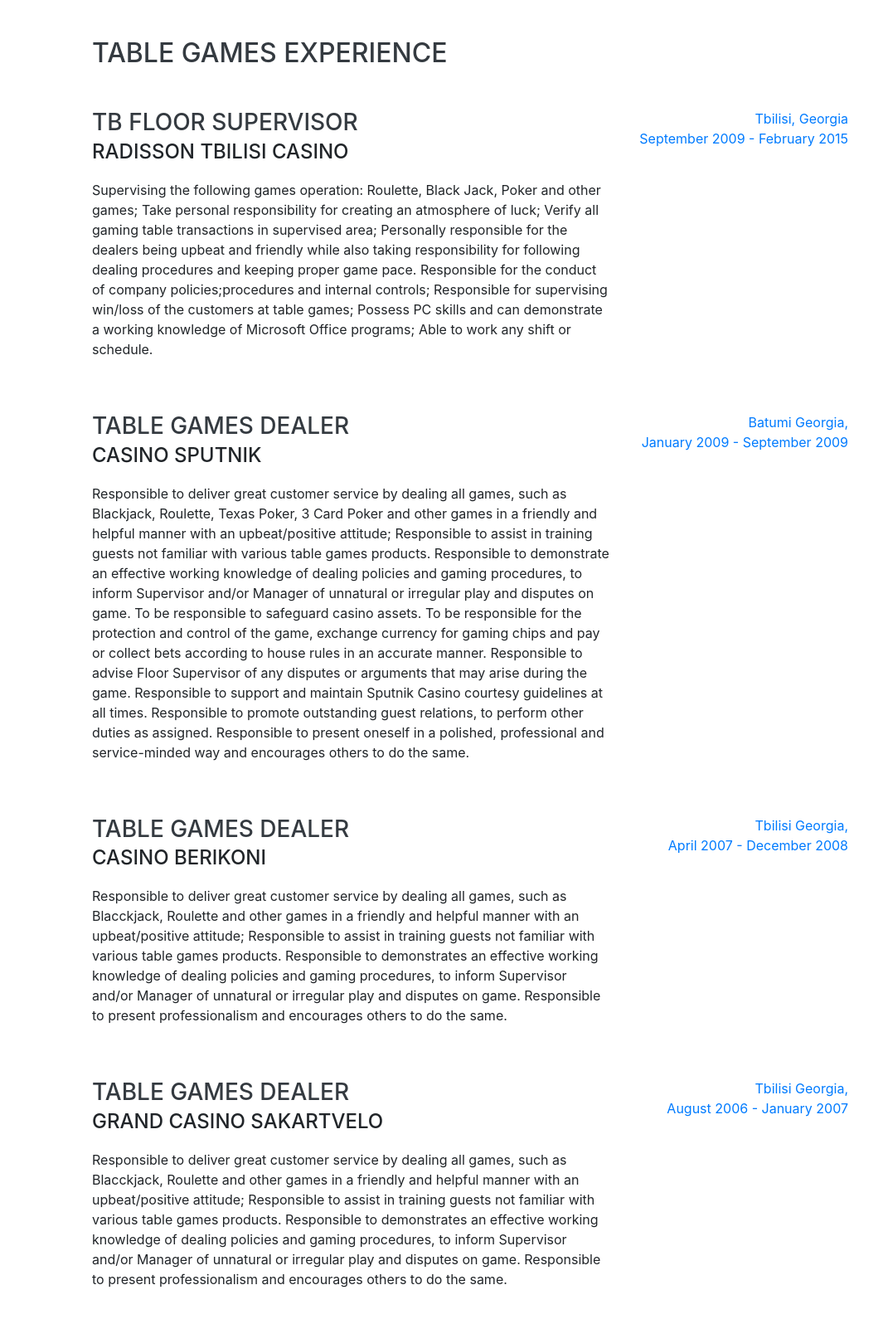
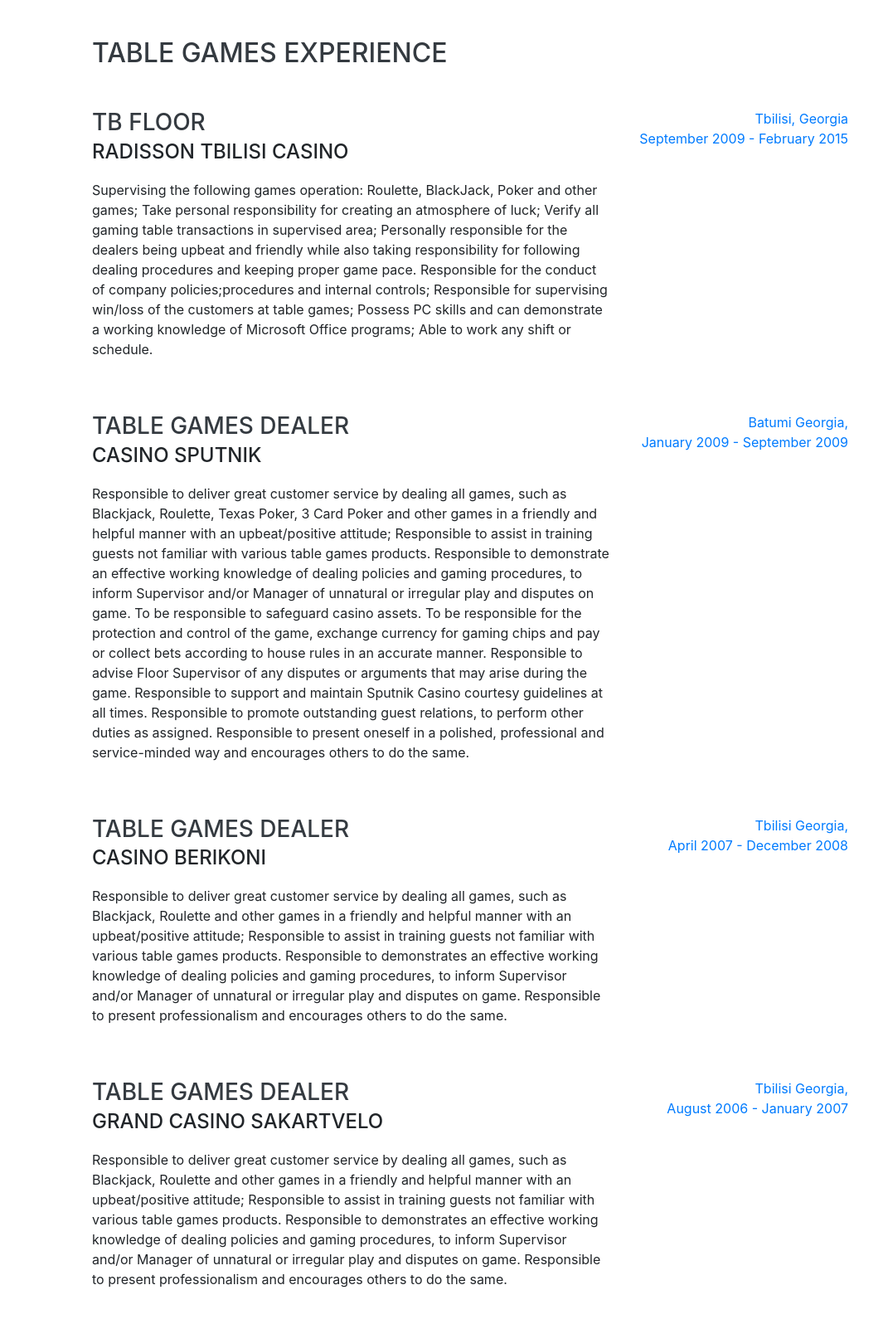
Before and after one commit to Mikirtumov/CasinoCV2, a website with bundled scripts: page index.html in a window 1280 px wide. Shown: the part 804-2400 px from the top of the page at 83% size, without its empty margins (209-1280 px from the left). Built offline with nearby package versions, Linux system fonts and the light colour scheme; a web font is replaced by a local one.

Commit message:
blackjack

```diff
--- a/index.html
+++ b/index.html
@@ -70,7 +70,7 @@
           <div class="telefon"><a href="tel:732-618-8136">732-618-8136</a></div>
           <a href="mailto:marulik07@gmail.com">marulik07@gmail.com</a>
         </div>
-        <p class="lead mb-5">I am experienced in most casino table games; I started out working as a table games dealer in 2006 and worked myself up to Superviser position in 2015, Have 9 years all together in the casino business. I worked in two cities - Tbilisi and Batumi; I am very responsible, easy learner, love my work, and very motivated. </p>
+        <p class="lead mb-5">I am experienced in most casino table games; I started out working as a table games dealer in 2006 and worked myself up to Supervisor position in 2015, Have 9 years all together in the casino business. I worked in two cities - Tbilisi and Batumi; I am very responsible, easy learner, love my work, and very motivated. </p>
 
         <p>Languages: English, Russian, Georgian, Armenian </p>
         <div class="social-icons">
@@ -98,10 +98,10 @@
 
         <div class="resume-item d-flex flex-column flex-md-row justify-content-between mb-5">
           <div class="resume-content">
-            <h3 class="mb-0">TB Floor Supervisor</h3>
+            <h3 class="mb-0">TB Floor </h3>
             <div class="subheading mb-3">Radisson Tbilisi Casino</div>
             <p>Supervising the following games operation:
-              Roulette, Black Jack, Poker and other games; Take personal responsibility for creating an atmosphere of luck; Verify all gaming table transactions in supervised area;  Personally responsible for the dealers being upbeat and friendly while also taking responsibility for following dealing procedures and keeping proper game pace. Responsible for the conduct of company policies;procedures and internal controls; Responsible for supervising win/loss of the customers at table games; Possess PC skills and can demonstrate a working knowledge of Microsoft Office programs; Able to work any shift or schedule.
+              Roulette, BlackJack, Poker and other games; Take personal responsibility for creating an atmosphere of luck; Verify all gaming table transactions in supervised area;  Personally responsible for the dealers being upbeat and friendly while also taking responsibility for following dealing procedures and keeping proper game pace. Responsible for the conduct of company policies;procedures and internal controls; Responsible for supervising win/loss of the customers at table games; Possess PC skills and can demonstrate a working knowledge of Microsoft Office programs; Able to work any shift or schedule.
               </p>
           </div>
           <div class="resume-date text-md-right">
@@ -124,7 +124,7 @@
           <div class="resume-content">
             <h3 class="mb-0">Table Games Dealer</h3>
             <div class="subheading mb-3">Casino Berikoni</div>
-            <p>Responsible to deliver great customer service by dealing all games, such as Blacckjack, Roulette and other games in a friendly and helpful manner with an upbeat/positive attitude; Responsible
+            <p>Responsible to deliver great customer service by dealing all games, such as Blackjack, Roulette and other games in a friendly and helpful manner with an upbeat/positive attitude; Responsible
               to assist in training guests not familiar with various table games products.
               Responsible to demonstrates an effective working knowledge of dealing policies and gaming procedures, to
               inform Supervisor and/or Manager of unnatural or irregular play and disputes on game.
@@ -139,7 +139,7 @@
           <div class="resume-content">
             <h3 class="mb-0">Table Games Dealer</h3>
             <div class="subheading mb-3">Grand Casino Sakartvelo </div>
-            <p>Responsible to deliver great customer service by dealing all games, such as Blacckjack, Roulette and other games in a friendly and helpful manner with an upbeat/positive attitude; Responsible
+            <p>Responsible to deliver great customer service by dealing all games, such as Blackjack, Roulette and other games in a friendly and helpful manner with an upbeat/positive attitude; Responsible
               to assist in training guests not familiar with various table games products.
               Responsible to demonstrates an effective working knowledge of dealing policies and gaming procedures, to
               inform Supervisor and/or Manager of unnatural or irregular play and disputes on game.
@@ -180,7 +180,7 @@
             <h3 class="mb-0">Grand Casino Sakartvelo Training School</h3>
             <div class="subheading mb-3">
             </div>
-            <p>Skills in dealing Roulette, Black Jack, and other games</p>
+            <p>Skills in dealing Roulette, BlackJack, and other games</p>
           </div>
           <div class="resume-date text-md-right">
             <span class="text-primary">Tbilisi Georgia, <br>June 2006 - August 2006</span>
@@ -228,7 +228,7 @@
           </li>
           <br>
           <li class="list-inline-item">
-            <i><img  src="img/BlackJack.png" alt="BlackJack" width="60" height="60"> Black Jack</i>
+            <i><img  src="img/BlackJack.png" alt="BlackJack" width="60" height="60"> BlackJack</i>
           </li>
           <br>
           <li class="list-inline-item">
```
